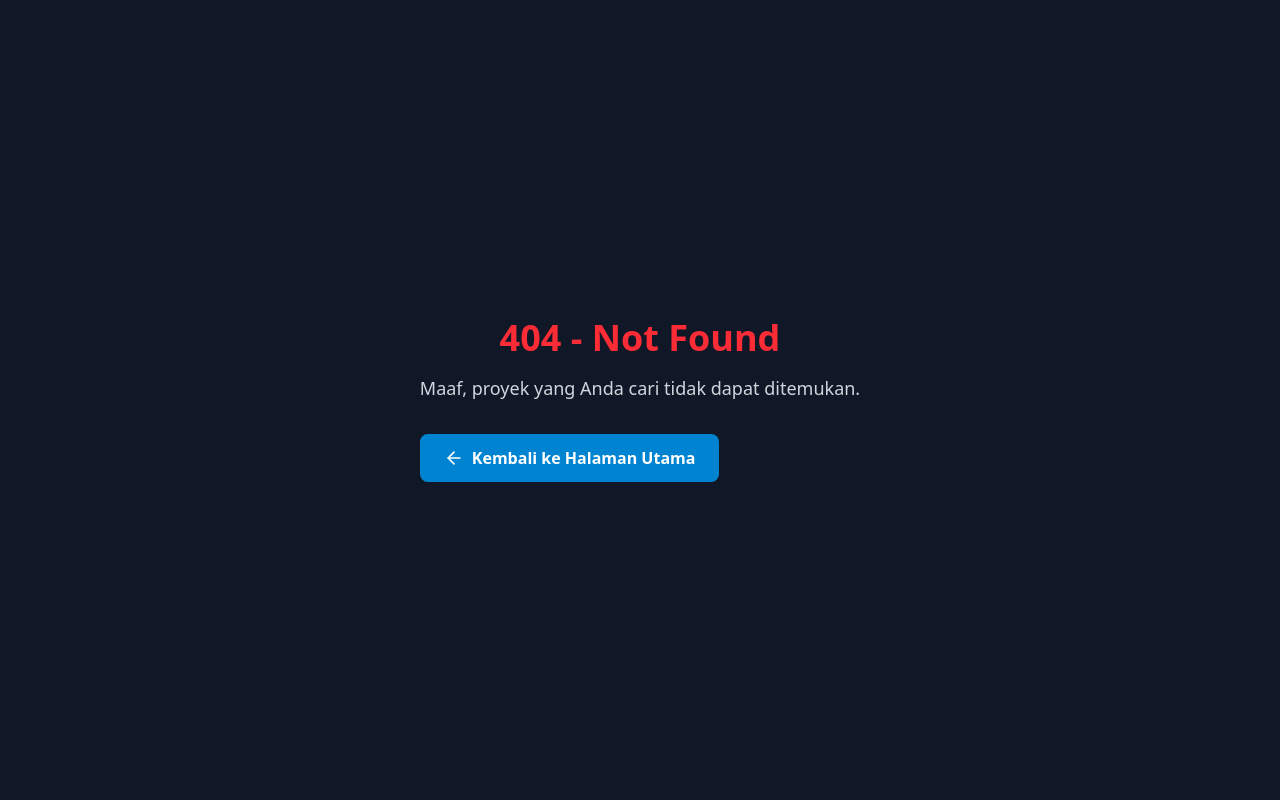
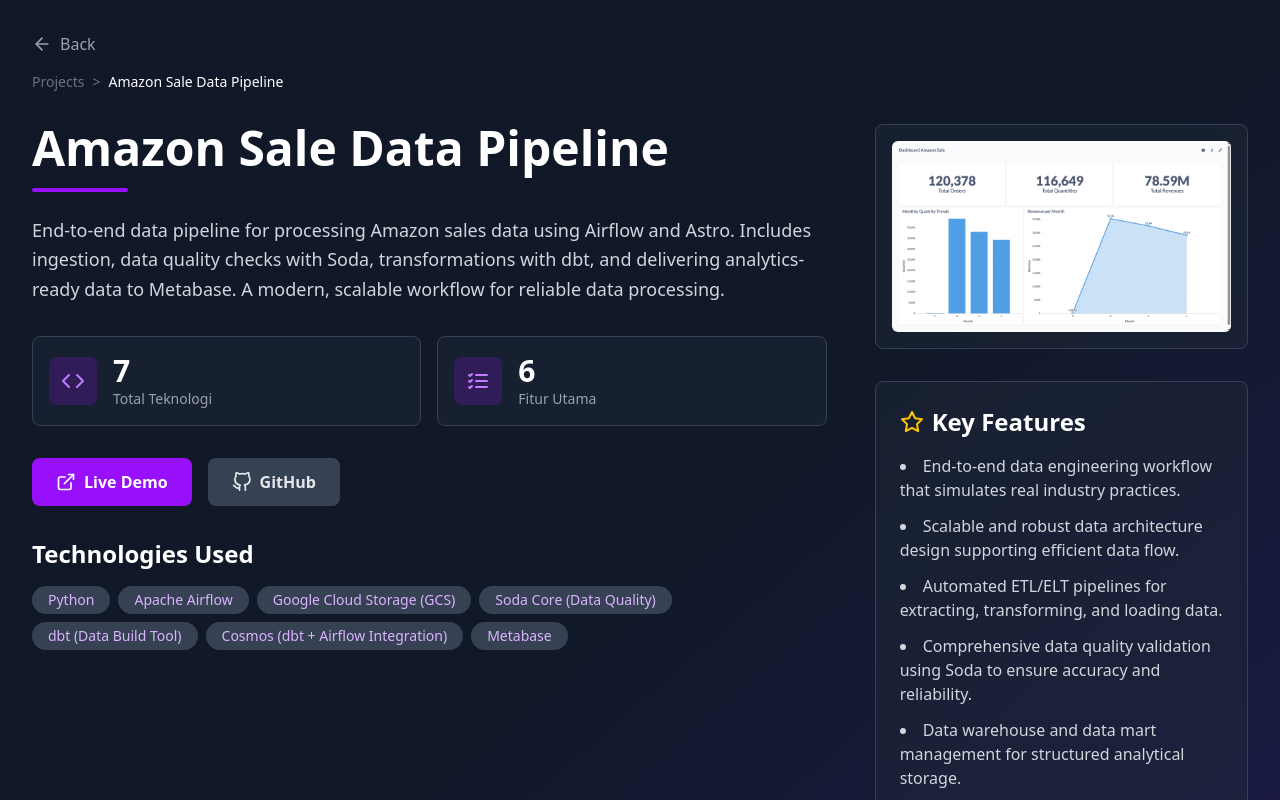
Before and after one commit to dikcoding/my-portofolio, a React (Vite) app: page /project/amazon_sale_data_pipeline in a window 1280 px wide. Before the commit this address had no page. Shown: the top 800 px of the page. Built offline with nearby package versions, Linux system fonts and the light colour scheme.

Commit message:
feat: update project and add project new

```diff
--- a/src/components/About.jsx
+++ b/src/components/About.jsx
@@ -11,7 +11,7 @@
   const stats = [
     {
       icon: <FaCode size={20} className="text-slate-400" />,
-      number: 12,
+      number: 13,
       title: "TOTAL PROJECTS",
       subtitle: "Innovative web solutions crafted",
     },
--- a/src/components/Portofolio.jsx
+++ b/src/components/Portofolio.jsx
@@ -31,6 +31,14 @@
 import { MdDashboard } from "react-icons/md";
 
 const projects = [
+  {
+    id: "amazon_sale_data_pipeline",
+    title: "Amazon Sale Data Pipeline",
+    description:
+      "End-to-end data pipeline for processing Amazon sales data using Airflow and Astro. Includes ingestion, data quality checks with Soda, transformations with dbt, and delivering analytics-ready data to Metabase. A modern, scalable workflow for reliable data processing.",
+    imageUrl: "/dashboard_amazon_sale.png",
+    liveDemoUrl: "https://github.com/dikcoding/amazon-sales-data-pipeline",
+  },
   {
     id: "retail_data_pipeline",
     title: "Retail Data Pipeline",
--- a/src/components/pages/DetailProject.jsx
+++ b/src/components/pages/DetailProject.jsx
@@ -2,6 +2,36 @@
 import { useParams, useNavigate, Link } from "react-router-dom";
 
 const allProjectsData = {
+  amazon_sale_data_pipeline: {
+    title: "Amazon Sale Data Pipeline",
+    description:
+      "End-to-end data pipeline for processing Amazon sales data using Airflow and Astro. Includes ingestion, data quality checks with Soda, transformations with dbt, and delivering analytics-ready data to Metabase. A modern, scalable workflow for reliable data processing.",
+    techCount: 7,
+    featureCount: 6,
+    technologies: [
+      "Python",
+      "Apache Airflow",
+      "Google Cloud Storage (GCS)",
+      "Soda Core (Data Quality)",
+      "dbt (Data Build Tool)",
+      "Cosmos (dbt + Airflow Integration)",
+      "Metabase",
+    ],
+    keyFeatures: [
+      "End-to-end data engineering workflow that simulates real industry practices.",
+      "Scalable and robust data architecture design supporting efficient data flow.",
+      "Automated ETL/ELT pipelines for extracting, transforming, and loading data.",
+      "Comprehensive data quality validation using Soda to ensure accuracy and reliability.",
+      "Data warehouse and data mart management for structured analytical storage.",
+      "Well-defined data transformations aligned with governance and modeling standards.",
+      "Optimized storage and processing to improve pipeline performance and cost efficiency.",
+      "Collaboration-oriented data delivery enabling analysts and data scientists to access clean, trusted datasets.",
+    ],
+    liveDemoUrl:
+      "https://drive.google.com/drive/folders/1IkThIkMuJ0I3iuatS7vLEAwF1PeYGxGo?hl=ID",
+    githubUrl: "https://github.com/dikcoding/amazon-sales-data-pipeline",
+    imageUrl: "/dashboard_amazon_sale.png",
+  },
   retail_data_pipeline: {
     title: "Retail Data Pipeline",
     description:
```
Also changed, not shown: public/dashboard_amazon_sale.png (added).
